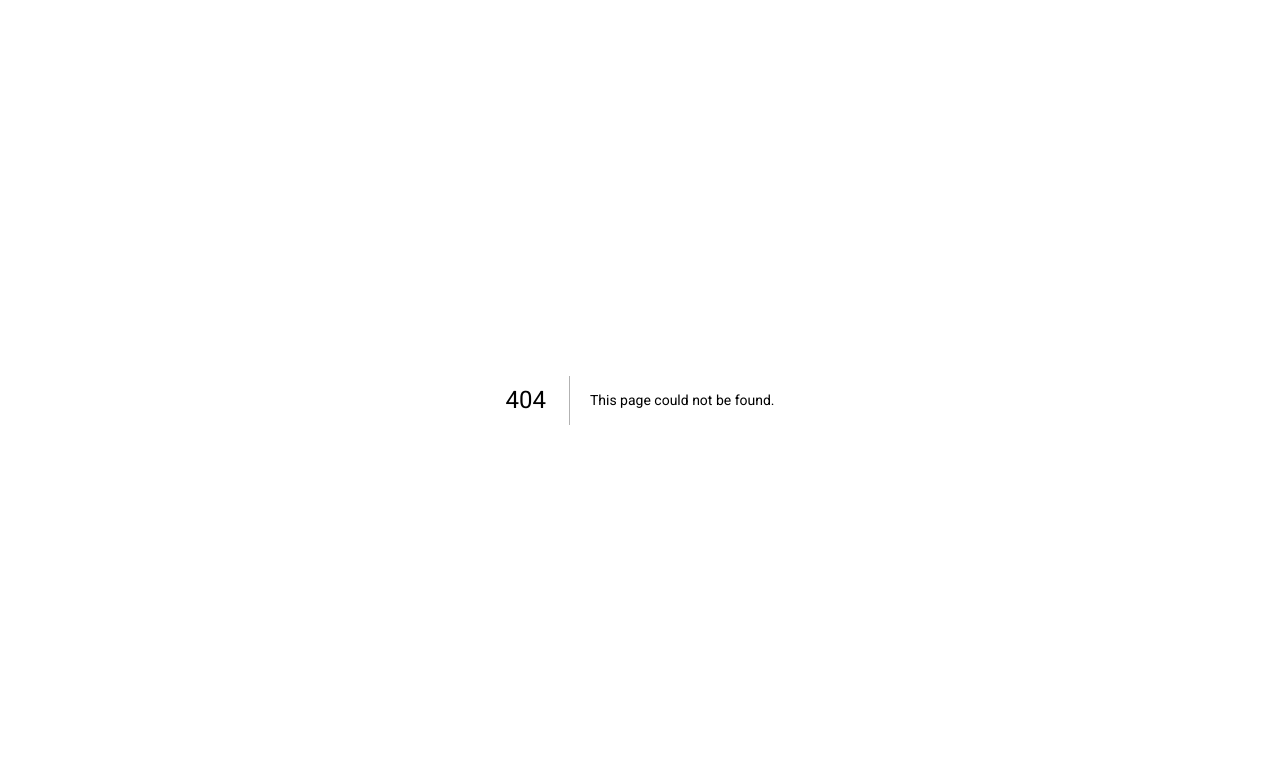
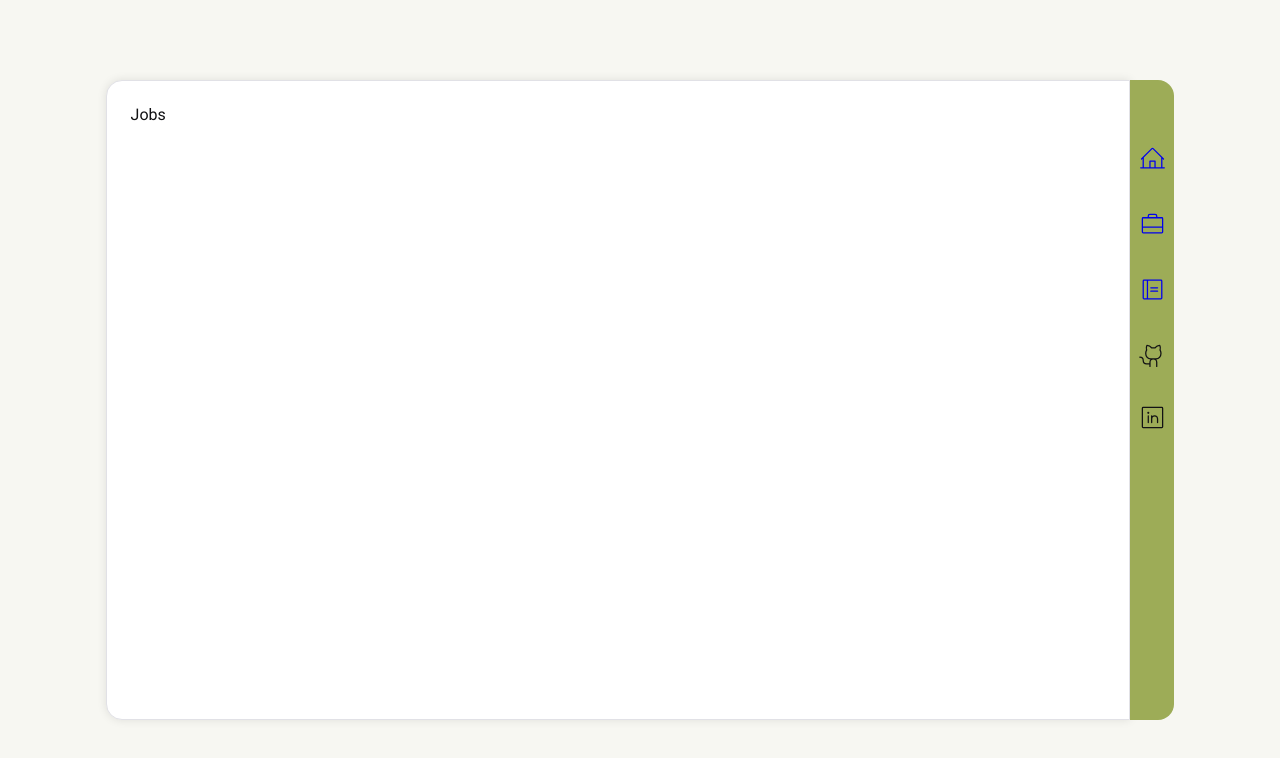
Before and after one commit to diegobaena89/portfolio-web, a Next.js app: page /jobs in a window 1280 px wide. Before the commit this address had no page. Shown: the top 758 px of the page. Built offline with nearby package versions, Linux system fonts and the light colour scheme.

Commit message:
feat: create route system

```diff
--- a/package.json
+++ b/package.json
@@ -9,6 +9,7 @@
     "lint": "next lint"
   },
   "dependencies": {
+    "@phosphor-icons/react": "^2.1.3",
     "@stitches/react": "^1.2.8",
     "next": "13.5.4",
     "react": "^18",
--- a/src/components/navbar/index.tsx
+++ b/src/components/navbar/index.tsx
@@ -1,5 +1,29 @@
 import { NavbarContainer } from "@/src/styles/Navbar";
+import {
+  GithubLogo,
+  HouseLine,
+  LinkedinLogo,
+  Notebook,
+  SuitcaseSimple,
+} from "@phosphor-icons/react";
+import Link from "next/link";
 
 export default function Navbar() {
-  return <NavbarContainer>Navbar</NavbarContainer>;
+  return (
+    <NavbarContainer>
+      <div>
+        <Link href="/">
+          <HouseLine size={27} weight="light" cursor={"pointer"} />
+        </Link>
+        <Link href="/techs">
+          <SuitcaseSimple size={27} weight="light" cursor={"pointer"} />
+        </Link>
+        <Link href="/jobs">
+          <Notebook size={27} weight="light" cursor={"pointer"} />
+        </Link>
+        <GithubLogo size={27} weight="light" cursor={"pointer"} />
+        <LinkedinLogo size={27} weight="light" cursor={"pointer"} />
+      </div>
+    </NavbarContainer>
+  );
 }
--- a/src/pages/_app.tsx
+++ b/src/pages/_app.tsx
@@ -1,8 +1,16 @@
 import type { AppProps } from "next/app";
-import { globalStyles } from "../styles/global";
+import { MainContainer, globalStyles } from "../styles/global";
+import Navbar from "../components/navbar";
 
 globalStyles();
 
 export default function App({ Component, pageProps }: AppProps) {
-  return <Component {...pageProps} />;
+  return (
+    <>
+      <MainContainer>
+        <Navbar />
+        <Component {...pageProps} />
+      </MainContainer>
+    </>
+  );
 }
--- /dev/null
+++ b/src/pages/jobs.tsx
@@ -0,0 +1,5 @@
+import { SectionContainer } from "../styles/global";
+
+export default function Jobs() {
+  return <SectionContainer>Jobs</SectionContainer>;
+}
--- /dev/null
+++ b/src/pages/techs.tsx
@@ -0,0 +1,5 @@
+import { SectionContainer } from "../styles/global";
+
+export default function Techs() {
+  return <SectionContainer>Techs</SectionContainer>;
+}
--- a/src/pages/techs/index.tsx
+++ /dev/null
@@ -1,3 +0,0 @@
-export default function Techs() {
-  return <h1>Techs</h1>;
-}
--- a/src/styles/Navbar.ts
+++ b/src/styles/Navbar.ts
@@ -1,9 +1,21 @@
 import { styled } from ".";
 
 export const NavbarContainer = styled("nav", {
+  display: "flex",
+  flexDirection: "column",
   width: "3.5vw",
-  padding: "0.5rem",
+  padding: "1rem",
   height: "80vh",
+  alignItems: "center",
+
   backgroundColor: "$lemon700",
   borderRadius: "0 1rem 1rem 0",
+
+  div: {
+    height: "40vh",
+    display: "flex",
+    marginTop: "2rem",
+    flexDirection: "column",
+    justifyContent: "space-around",
+  },
 });
--- a/src/styles/global.ts
+++ b/src/styles/global.ts
@@ -1,4 +1,4 @@
-import { globalCss } from ".";
+import { globalCss, styled } from ".";
 
 export const globalStyles = globalCss({
   "*": {
@@ -21,3 +21,24 @@ export const globalStyles = globalCss({
     font: "400 16px Roboto, sans-serif",
   },
 });
+
+export const MainContainer = styled("div", {
+  display: "flex",
+  flexDirection: "row-reverse",
+  justifyContent: "center",
+  alignItems: "center",
+  height: "100vh",
+});
+
+export const SectionContainer = styled("div", {
+  display: "flex",
+  flexDirection: "column",
+  padding: "1.5rem",
+  height: "80vh",
+  width: "80vw",
+
+  backgroundColor: "$white",
+  borderRadius: "1rem 0 0 1rem",
+  border: "1px solid $gray100",
+  boxShadow: "0 0 10px rgba(0, 0, 0, 0.1)",
+});
```
Also changed, not shown: src/pages/index.tsx (+2 -8 lines), src/styles/Home.ts (deleted, +0 -23 lines), src/styles/Techs.ts (added), 1 other file (tests, documents, lock files or other folders).
